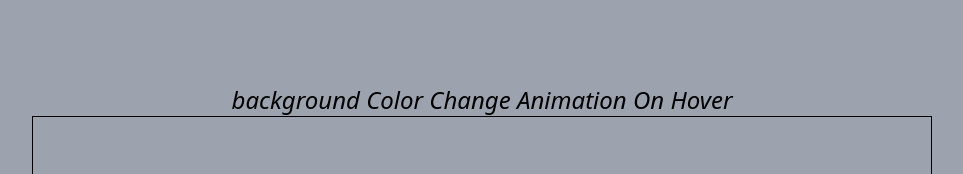
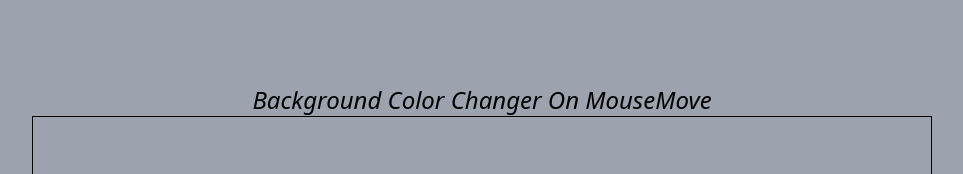
Before and after one commit to mohitgoyat525/Creativityjs, a plain HTML site: page index.html in a window 1280 px wide. Shown: the top 174 px of the page, without its empty margins (158-1121 px from the left). Drawn offline with nearby package versions, Linux system fonts and the light colour scheme.

Commit message:
change-heading

```diff
--- a/index.html
+++ b/index.html
@@ -16,7 +16,7 @@
   </script>
 </head>
 <body class="flex items-center justify-center h-screen bg-gray-400 flex-col">
-    <h2 class="text-center text-2xl font-medium italic ">background Color Change Animation On Hover</h2>
+    <h2 class="text-center text-2xl font-medium italic ">Background Color Changer On MouseMove</h2>
   <div id="box" class="w-full max-w-[900px] max-lg:max-w-[565px] max-sm:max-w-[375px] max-lg:h-[300px] h-[600px] border-solid borer border-black border bg-transparent"></div>
   <script src="https://cdn.jsdelivr.net/npm/gsap@3.12.5/dist/gsap.min.js"></script>
   <script src="/assets/js/app.js"></script>
```
